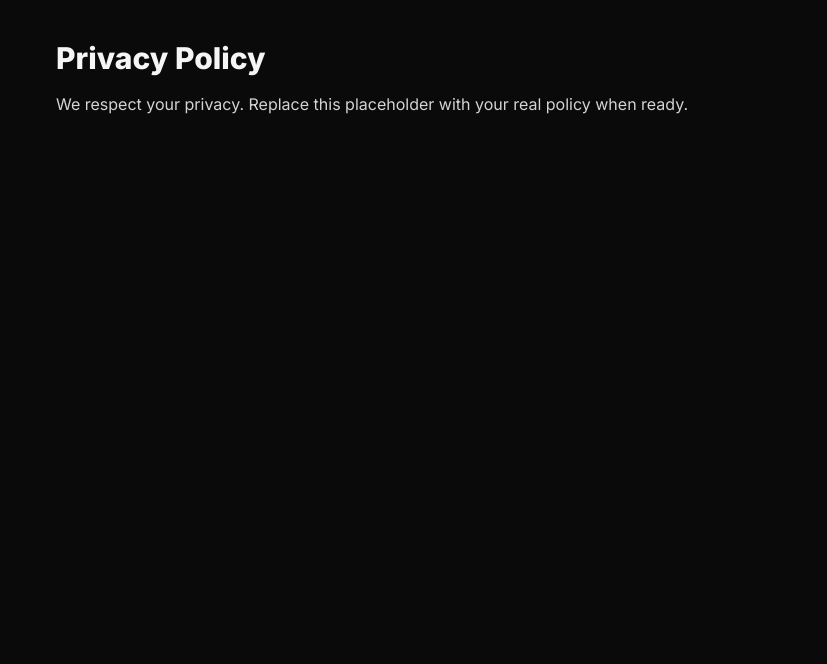
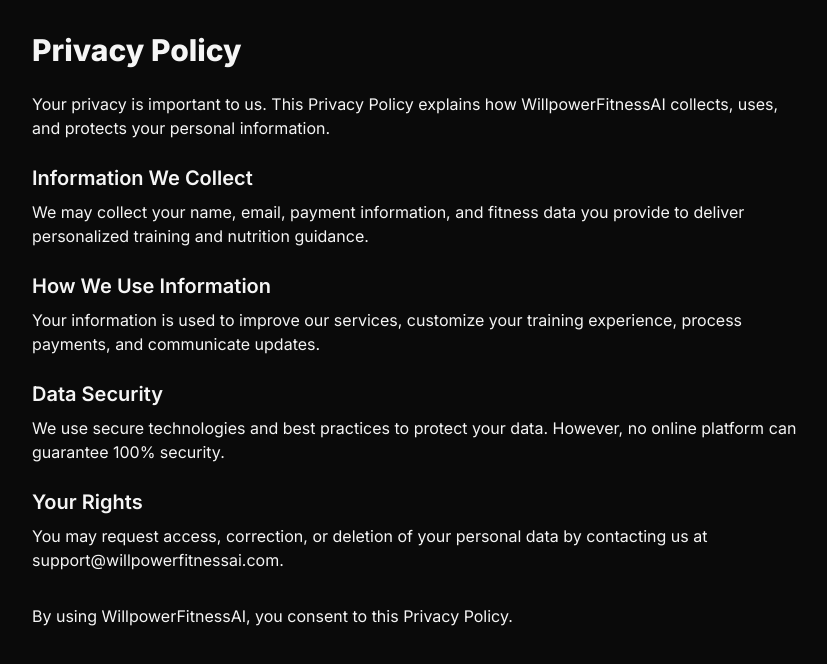
Before and after one commit to WillpowerfitnessAI/willpowerfitness-frontend, a Next.js app: page /privacy in a window 1280 px wide. Shown: the top 664 px of the page, without its empty margins (224-1051 px from the left). Built offline with nearby package versions, Linux system fonts and the light colour scheme.

Commit message:
Live terms and privacy

```diff
--- a/pages/privacy.js
+++ b/pages/privacy.js
@@ -1,10 +1,35 @@
 export default function Privacy() {
   return (
-    <main className="min-h-screen bg-neutral-950 text-neutral-100">
-      <div className="mx-auto w-full max-w-3xl px-4 sm:px-6 py-10">
-        <h1 className="text-3xl font-bold">Privacy Policy</h1>
-        <p className="mt-4 text-neutral-300">
-          We respect your privacy. Replace this placeholder with your real policy when ready.
+    <main className="min-h-screen bg-neutral-950 text-neutral-100 p-8">
+      <div className="max-w-3xl mx-auto">
+        <h1 className="text-3xl font-bold mb-6">Privacy Policy</h1>
+        <p className="mb-4">
+          Your privacy is important to us. This Privacy Policy explains how
+          WillpowerFitnessAI collects, uses, and protects your personal
+          information.
+        </p>
+        <h2 className="text-xl font-semibold mt-6 mb-2">Information We Collect</h2>
+        <p className="mb-4">
+          We may collect your name, email, payment information, and fitness data
+          you provide to deliver personalized training and nutrition guidance.
+        </p>
+        <h2 className="text-xl font-semibold mt-6 mb-2">How We Use Information</h2>
+        <p className="mb-4">
+          Your information is used to improve our services, customize your
+          training experience, process payments, and communicate updates.
+        </p>
+        <h2 className="text-xl font-semibold mt-6 mb-2">Data Security</h2>
+        <p className="mb-4">
+          We use secure technologies and best practices to protect your data.
+          However, no online platform can guarantee 100% security.
+        </p>
+        <h2 className="text-xl font-semibold mt-6 mb-2">Your Rights</h2>
+        <p className="mb-4">
+          You may request access, correction, or deletion of your personal data
+          by contacting us at support@willpowerfitnessai.com.
+        </p>
+        <p className="mt-8">
+          By using WillpowerFitnessAI, you consent to this Privacy Policy.
         </p>
       </div>
     </main>
--- a/pages/terms.js
+++ b/pages/terms.js
@@ -1,11 +1,34 @@
 export default function Terms() {
   return (
-    <main className="min-h-screen bg-neutral-950 text-neutral-100">
-      <div className="mx-auto w-full max-w-3xl px-4 sm:px-6 py-10">
-        <h1 className="text-3xl font-bold">Terms of Service</h1>
-        <p className="mt-4 text-neutral-300">
-          These Terms govern your use of WillpowerFitness AI. By using the site you agree to them.
-          Replace this placeholder with your real terms when ready.
+    <main className="min-h-screen bg-neutral-950 text-neutral-100 p-8">
+      <div className="max-w-3xl mx-auto">
+        <h1 className="text-3xl font-bold mb-6">Terms and Conditions</h1>
+        <p className="mb-4">
+          Welcome to WillpowerFitnessAI. By accessing or using our services, you
+          agree to be bound by these Terms and Conditions. Please read them
+          carefully.
+        </p>
+        <h2 className="text-xl font-semibold mt-6 mb-2">Use of Service</h2>
+        <p className="mb-4">
+          You agree to use this service only for lawful purposes and in
+          accordance with these Terms. Unauthorized use may result in suspension
+          or termination.
+        </p>
+        <h2 className="text-xl font-semibold mt-6 mb-2">Memberships</h2>
+        <p className="mb-4">
+          Membership fees are billed monthly unless otherwise stated. By
+          subscribing, you authorize recurring payments through our secure
+          payment provider.
+        </p>
+        <h2 className="text-xl font-semibold mt-6 mb-2">Limitation of Liability</h2>
+        <p className="mb-4">
+          WillpowerFitnessAI is not liable for injuries, damages, or losses
+          arising from the use of our training programs or nutritional guidance.
+          Consult with a licensed physician before starting any fitness program.
+        </p>
+        <p className="mt-8">
+          If you have questions about these Terms, contact us at
+          support@willpowerfitnessai.com.
         </p>
       </div>
     </main>
```
